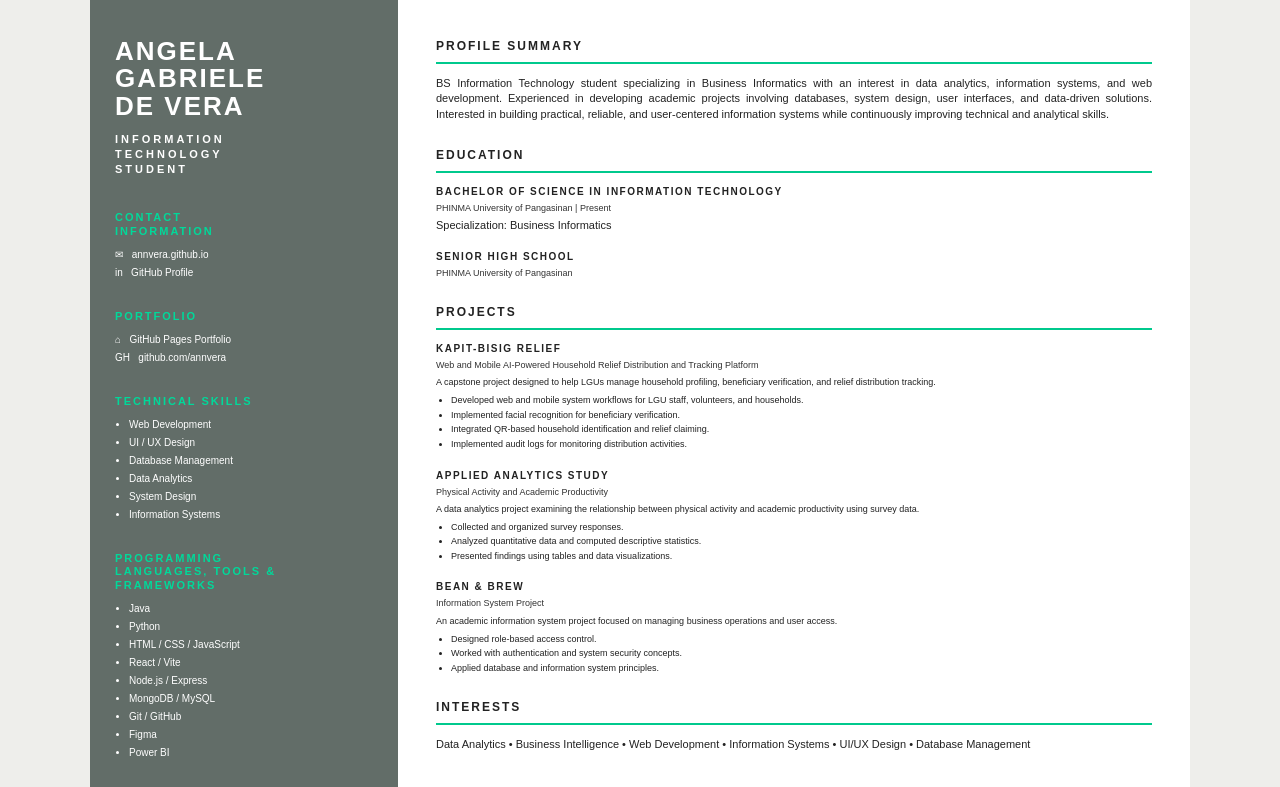
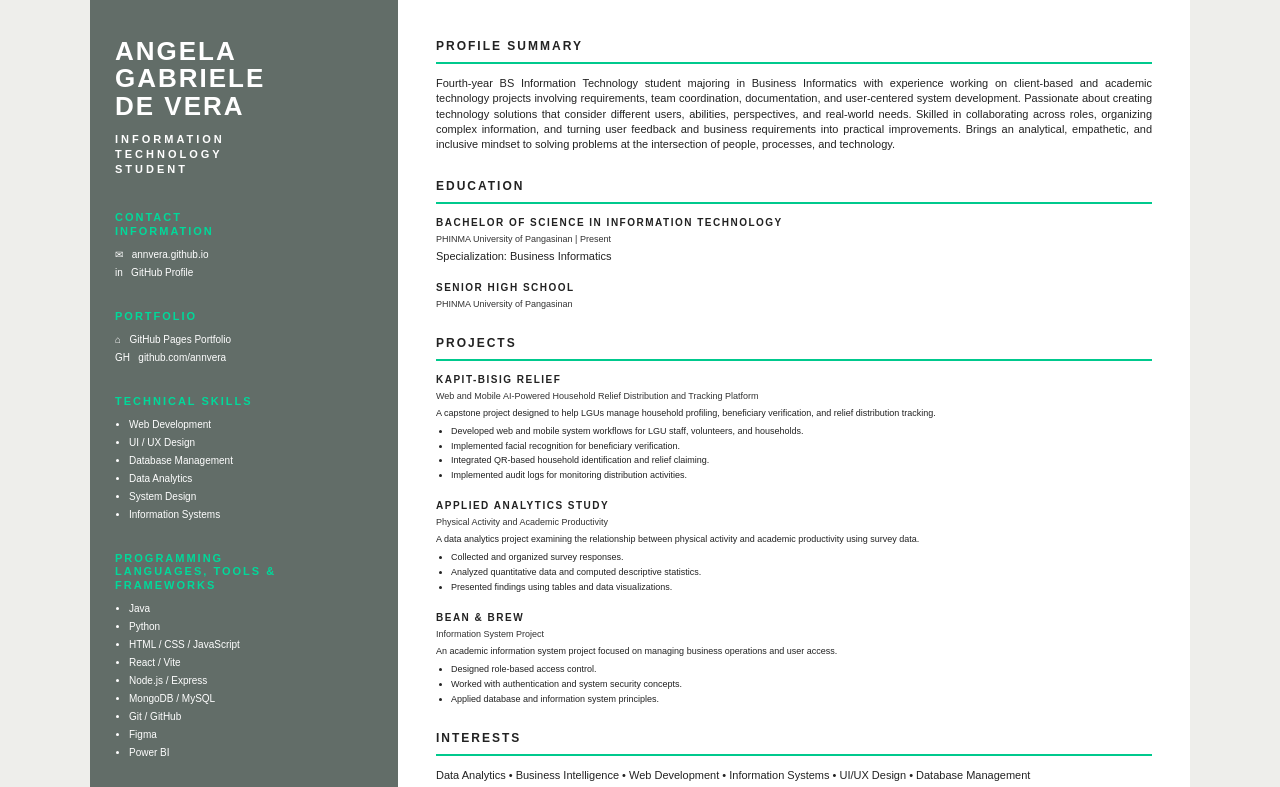
Before and after one commit to annvera/finalcv.github.io, a plain HTML site: page index.html in a window 1280 px wide. Shown: the top 787 px of the page. Drawn offline with Linux system fonts and the light colour scheme.

Commit message:
Update index.html

```diff
--- a/index.html
+++ b/index.html
@@ -97,14 +97,7 @@
                 <h2>PROFILE SUMMARY</h2>
 
                 <p>
-                    BS Information Technology student specializing in Business
-                    Informatics with an interest in data analytics, information
-                    systems, and web development. Experienced in developing
-                    academic projects involving databases, system design,
-                    user interfaces, and data-driven solutions. Interested in
-                    building practical, reliable, and user-centered information
-                    systems while continuously improving technical and
-                    analytical skills.
+                    Fourth-year BS Information Technology student majoring in Business Informatics with experience working on client-based and academic technology projects involving requirements, team coordination, documentation, and user-centered system development. Passionate about creating technology solutions that consider different users, abilities, perspectives, and real-world needs. Skilled in collaborating across roles, organizing complex information, and turning user feedback and business requirements into practical improvements. Brings an analytical, empathetic, and inclusive mindset to solving problems at the intersection of people, processes, and technology.
                 </p>
             </section>
 
```
